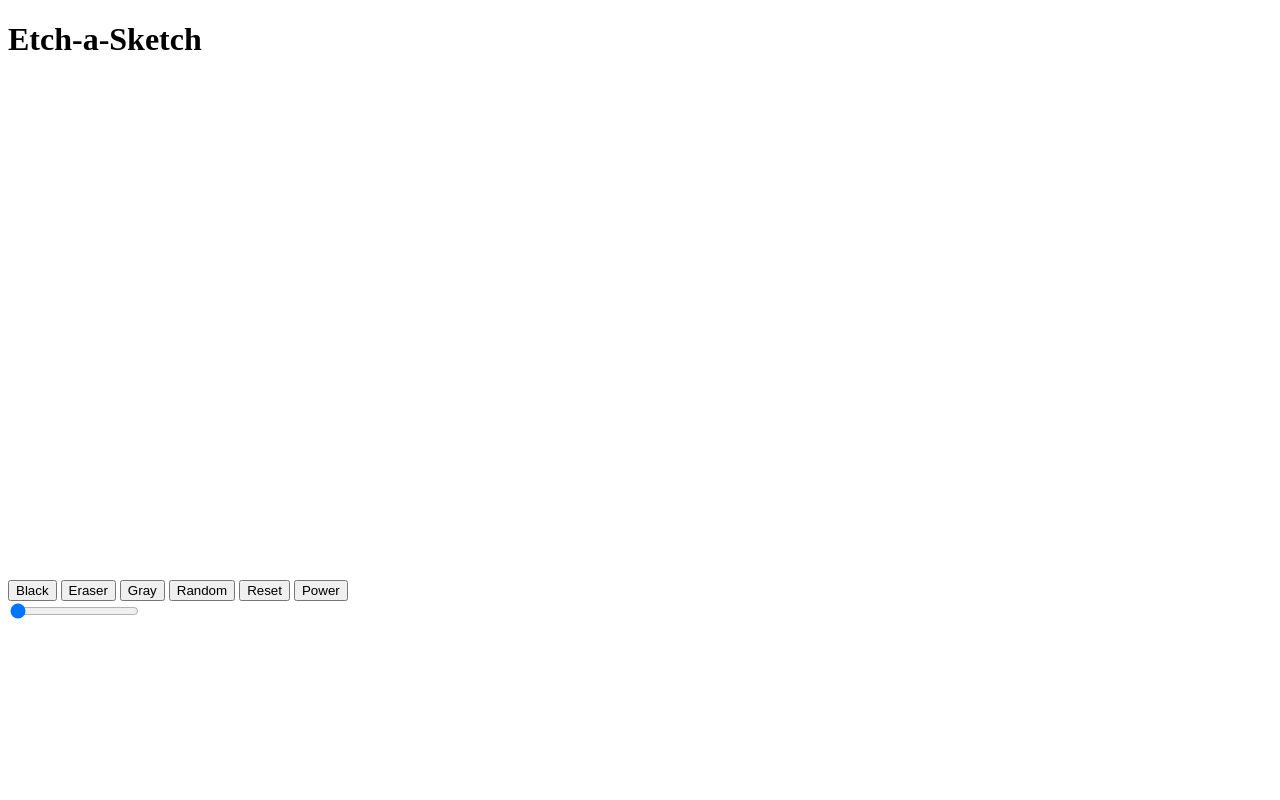
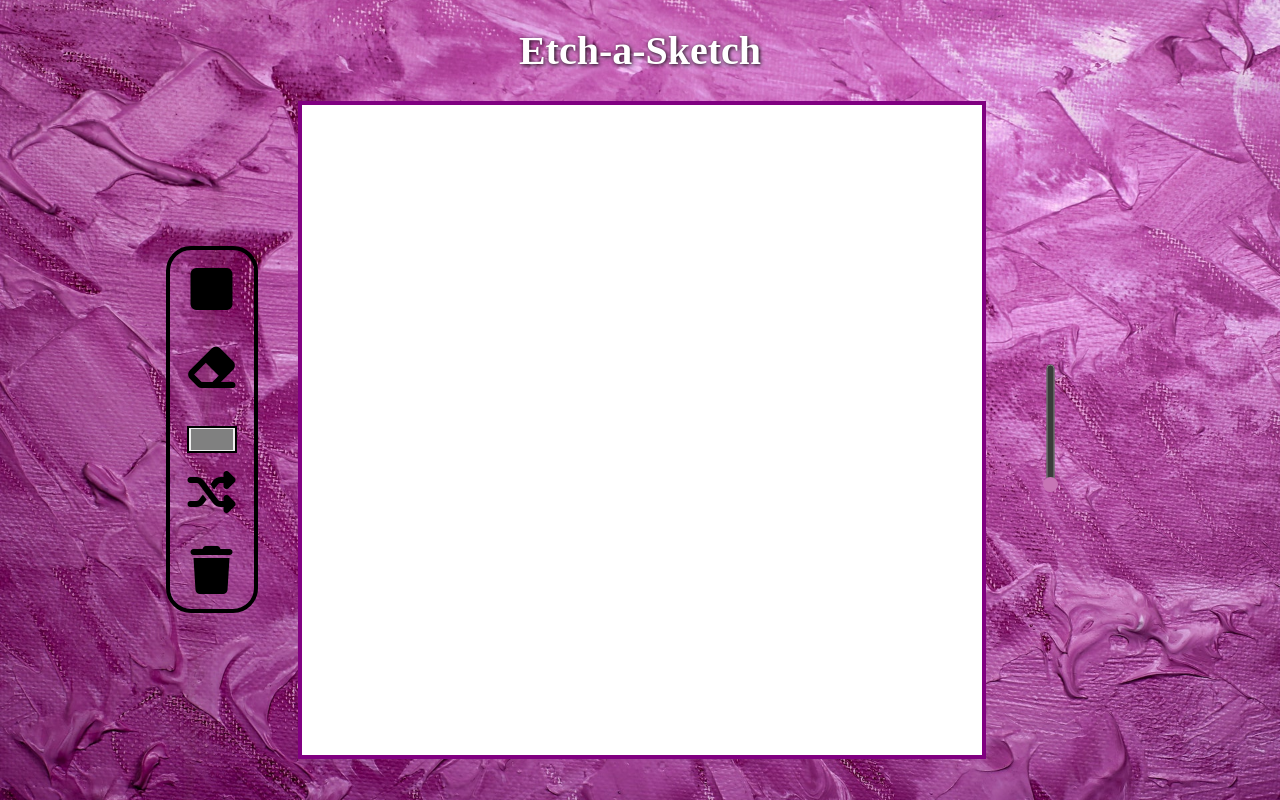
Before and after one commit to rahulbablu/Etch-a-Sketch, a plain HTML site: page index.html in a window 1280 px wide. Drawn offline with Linux system fonts and the light colour scheme.

Commit message:
added many visual changes & color picker

```diff
--- a/index.html
+++ b/index.html
@@ -5,23 +5,24 @@
     <meta http-equiv="X-UA-Compatible" content="IE=edge">
     <meta name="viewport" content="width=device-width, initial-scale=1.0">
     <link rel="stylesheet" href="style.css">
+    <link rel="stylesheet" href="https://cdnjs.cloudflare.com/ajax/libs/font-awesome/6.2.0/css/all.min.css" integrity="sha512-xh6O/CkQoPOWDdYTDqeRdPCVd1SpvCA9XXcUnZS2FmJNp1coAFzvtCN9BmamE+4aHK8yyUHUSCcJHgXloTyT2A==" crossorigin="anonymous" referrerpolicy="no-referrer" />
     <title>Etch-a-Sketch</title>
 </head>
 <body>
     <div class="flex-container">
-        <div class="title"><h1>Etch-a-Sketch</h1></div>
         <div class="content">
-            <div class="board"></div>
-            <div class="buttons">
-                <button onclick="changeColor('black')">Black</button>
-                <button onclick="changeColor('white')">Eraser</button>
-                <button onclick="changeColor('gray')">Gray</button>
-                <button onclick="changeColor('random')">Random</button>
-                <button onclick="resetBoard()">Reset</button>
-                <button id="power">Power</button>
-            </div>
-            <div>
-                <input type="range" min="16" value="16" onchange="changeSize(this.value)">
+            <div class="title"><h1>Etch-a-Sketch</h1></div>
+            <div id="container">
+                <div class="buttons">
+                <button id="black" onclick="changeColor('black')"><i class="fa-solid fa-square fa-3x"></i></button>
+                <button id="eraser" onclick="changeColor('white')"><i class="fa-solid fa-eraser fa-3x"></i></button>
+                <input onchange="changeColor(this.value)" type="color" id="picker" value="#808080">
+                <button id="random" onclick="changeColor('random')"><i class="fa-solid fa-shuffle fa-3x"></i></button>
+                <button id="reset" onclick="resetBoard()"><i class="fa-solid fa-trash fa-3x"></i></button>
+                 </div>
+                <div class="board"></div>
+                <div><input id="slider" type="range" min="16" value="16" onchange="changeSize(this.value)">
+                </div>
             </div>
         </div>
     </div>
--- a/script.js
+++ b/script.js
@@ -36,6 +36,8 @@ function colorSquare(){
 
 function changeColor(choice){
     color = choice;
+    console.log(color)
+
 }
 
 function resetBoard(){
@@ -52,8 +54,8 @@ document.querySelector(".board").addEventListener("click", () => {
 
 function brushOnOff(){
     if(click == true){
-        document.getElementById("power").style.backgroundColor = "green";
+        document.querySelector(".buttons").style.borderColor = "green";
     }else{
-        document.getElementById("power").style.backgroundColor = "red";
+        document.querySelector(".buttons").style.borderColor = "red";
     }
 }
--- a/style.css
+++ b/style.css
@@ -1,5 +1,83 @@
 .board{
-    width: 500px;
-    height: 500px;
+    width: 650px;
+    height: 650px;
     display: grid;
+    border: 4px solid purple;
+    background-color: white;
+    padding-left: 30px;
 }
+
+body{
+    background-image: url("/bg.jpg");
+    background-size: cover;
+    background-position: center;
+}
+
+h1{
+    text-align: center;
+    font-size: 2.5rem;
+    color: #fff;
+    text-shadow: #000 1px 1px 4px;
+    -webkit-font-smoothing: antialiased;
+}
+
+.buttons > button:hover{
+    transform: scale(.90);
+}
+
+.buttons > button:active{
+    transform: scale(1.1);
+}
+
+input[type="color"]:hover{
+    transform: scale(.90);
+}
+
+input[type="color"]:active{
+    transform: scale(1.1);
+}
+
+#container{
+    display: flex;
+    justify-content: center;
+    align-items: center;
+}
+
+button{
+    all: unset;
+    margin: 15px;
+    padding: 0;
+
+}
+
+#picker{
+    border: 2px solid black;
+    margin-top: 20px;
+}
+input[type="color"] {
+    -webkit-appearance: none;
+    border: none;
+}
+input[type="color"]::-webkit-color-swatch-wrapper {
+    padding: 0;
+}
+input[type="color"]::-webkit-color-swatch {
+    border: none;
+}
+
+.buttons{
+    margin-right: 40px;
+    display: flex;
+    flex-direction: column;
+    justify-content: center;
+    align-items: center;
+    border: 4px solid black;
+    border-radius: 25px;
+}
+
+input[type="range"] {
+    margin: 0;
+    padding: 0;
+    transform: rotate(270deg);
+    accent-color: #c775b5;
+ }
```
Also changed, not shown: bg.jpg (added).
